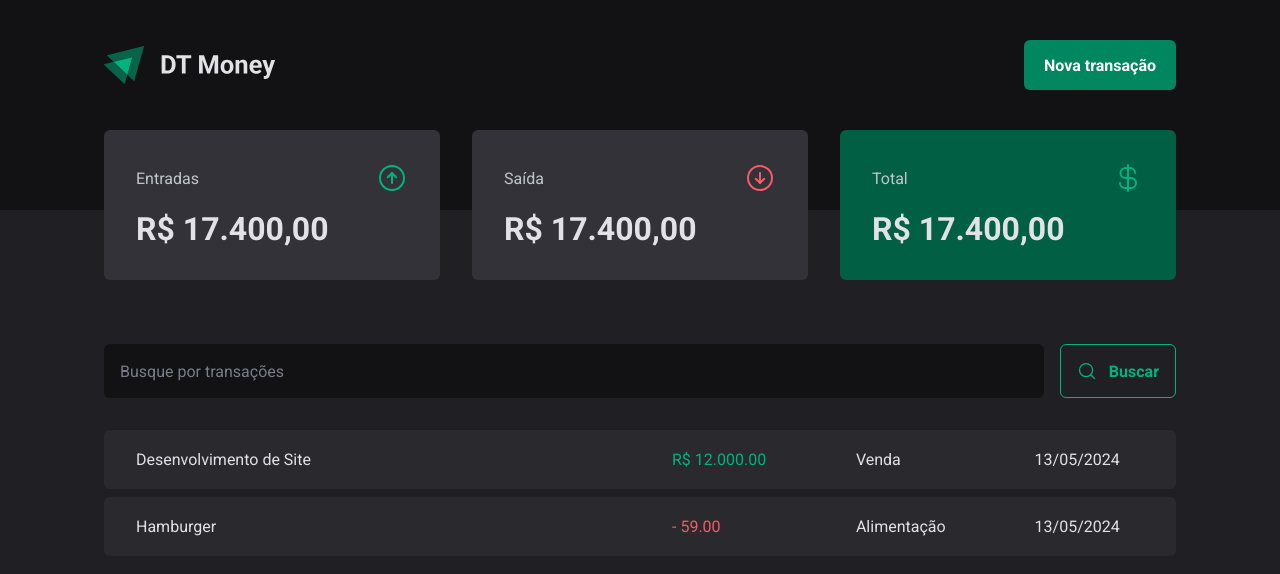
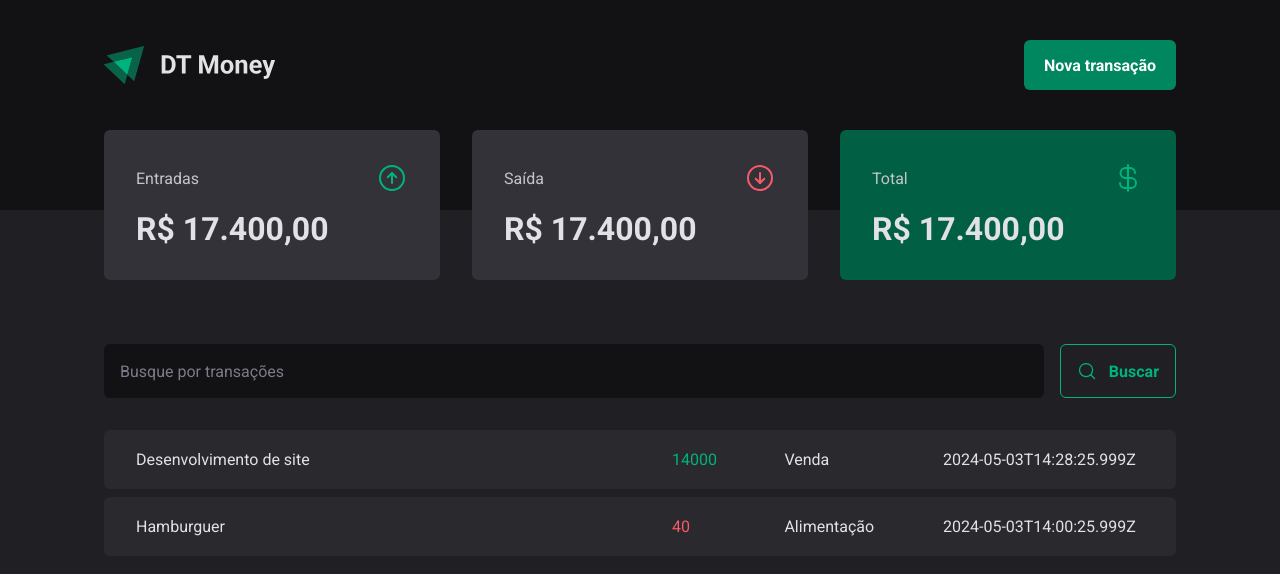
Before and after one commit to f-bravo/money-control, a React (Vite) app: page / in a window 1280 px wide. Shown: the top 574 px of the page. Built offline with nearby package versions, Linux system fonts and the light colour scheme; data requests are answered from the project's data file.

Commit message:
server.json

```diff
--- a/package.json
+++ b/package.json
@@ -5,6 +5,7 @@
   "type": "module",
   "scripts": {
     "dev": "vite",
+    "dev:server": "json-server server.json -p 3333 -w",
     "build": "tsc && vite build",
     "lint": "eslint . --ext ts,tsx --report-unused-disable-directives --max-warnings 0",
     "preview": "vite preview"
@@ -12,9 +13,11 @@
   "dependencies": {
     "@radix-ui/react-dialog": "^1.0.5",
     "@radix-ui/react-radio-group": "^1.1.3",
+    "components": "^0.1.0",
     "phosphor-react": "^1.4.1",
     "react": "^18.2.0",
     "react-dom": "^18.2.0",
+    "styled": "^1.0.0",
     "styled-components": "^6.1.8"
   },
   "devDependencies": {
@@ -27,6 +30,7 @@
     "eslint": "^8.57.0",
     "eslint-plugin-react-hooks": "^4.6.0",
     "eslint-plugin-react-refresh": "^0.4.6",
+    "json-server": "^1.0.0-alpha.23",
     "typescript": "^5.2.2",
     "vite": "^5.2.0"
   }
--- /dev/null
+++ b/server.json
@@ -0,0 +1,21 @@
+{
+  "transactions": [
+    {
+      "id": 1,
+      "description": "Desenvolvimento de site",
+      "type": "income",
+      "category": "Venda",
+      "price": 14000,
+      "createdAt": "2024-05-03T14:28:25.999Z"
+    },
+    {
+      "id": 2,
+      "description": "Hamburguer",
+      "type": "outcome",
+      "category": "Alimentação",
+      "price": 40,
+      "createdAt": "2024-05-03T14:00:25.999Z"
+    }
+  ]
+
+}
--- a/src/pages/Transactions/index.tsx
+++ b/src/pages/Transactions/index.tsx
@@ -1,37 +1,61 @@
+import { useEffect, useState } from "react";
 import { Header } from "../../components/Header";
 import { Summary } from "../../components/Summary";
 import { SearchForm } from "./components/SearchForm";
 import { PriceHighLight, TransactionsContainer, TransactionsTable } from "./styles";
 
+// Tipando os Estados:
+interface Transaction {
+  id: number;
+  description: string;
+  type: 'income' | 'outcome';
+  price: number;
+  category: string;
+  createdAt: string;
+}
+
 export function Transaction () {
+  // acessando os dados da API: armazendo info (Estado) p ser consumida
+  const [transactions, setTransactions] = useState<Transaction[]>([])
+
+  //forma de fazer sem escrever dentro do useEffect pois ele n pdoe ser async
+  async function loadTransaction() {
+    const response = await fetch('http://localhost:3333/transactions')
+    const data = await response.json()
+
+    setTransactions(data)
+  }
+
+  useEffect(()=> {
+    loadTransaction();
+  }, [])
+
   return(
     <div>
       <Header />
       <Summary />
+
       <TransactionsContainer >
         <SearchForm />
+
         <TransactionsTable>
           <tbody>
-            <tr>
-              <td width="50%">Desenvolvimento de Site</td>
-              <td>
-                <PriceHighLight variant="income">
-                  R$ 12.000.00
-                </PriceHighLight>
-              </td>
-              <td>Venda</td>
-              <td>13/05/2024</td>
-            </tr>
-            <tr>
-              <td width="50%">Hamburger</td>
-              <td>
-                <PriceHighLight variant="outcome">
-                  - 59.00
-                </PriceHighLight>
-              </td>
-              <td>Alimentação</td>
-              <td>13/05/2024</td>
-            </tr>
+            {transactions.map(transaction => {
+              return(
+                <tr key={transaction.id}>
+                  <td width="50%">{transaction.description}</td>
+                  <td>
+                    <PriceHighLight variant={transaction.type}>
+                      {transaction.price}
+                    </PriceHighLight>
+                  </td>
+                  <td>{transaction.category}</td>
+                <td>{transaction.createdAt}</td>
+              </tr>
+              )
+            })}
+
+
           </tbody>
         </TransactionsTable>
       </TransactionsContainer>
```
Also changed, not shown: 1 other file (tests, documents, lock files or other folders).
